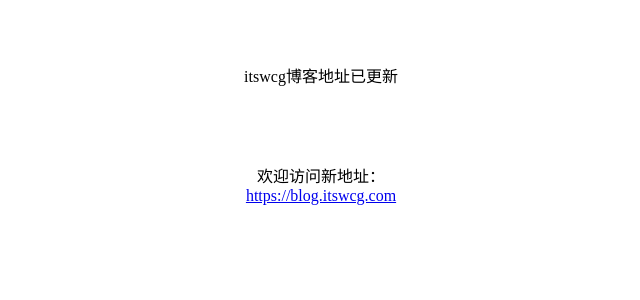
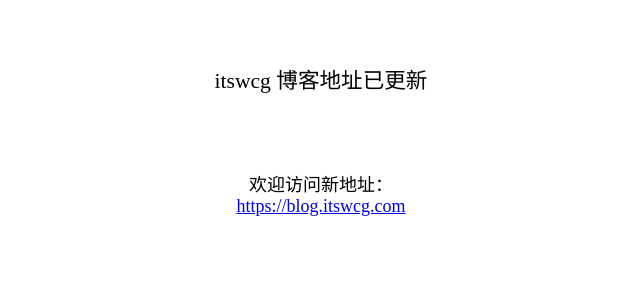
Before and after one commit to itswcg/Todo-Python, a Django app: template todo/templates/index.html in a window 1280 px wide. Shown: the top 300 px of the page, without its empty margins (319-959 px from the left). Run offline with Django 3.2, Linux system fonts and the light colour scheme; the template is opened without the code that fills it, so the values that code supplies are empty.

Commit message:
fix(templates/index.html): 修改index.html

```diff
--- a/todo/templates/index.html
+++ b/todo/templates/index.html
@@ -10,8 +10,8 @@
 
 </head>
 <body>
-<div style="text-align: center; margin-top: 5%">
-    itswcg博客地址已更新
+<div style="text-align: center; margin-top: 5%; font-size: large">
+    <p style="font-size: larger">itswcg 博客地址已更新</p>
     <div style="margin-top: 6%">
         欢迎访问新地址：
     </div>
```
